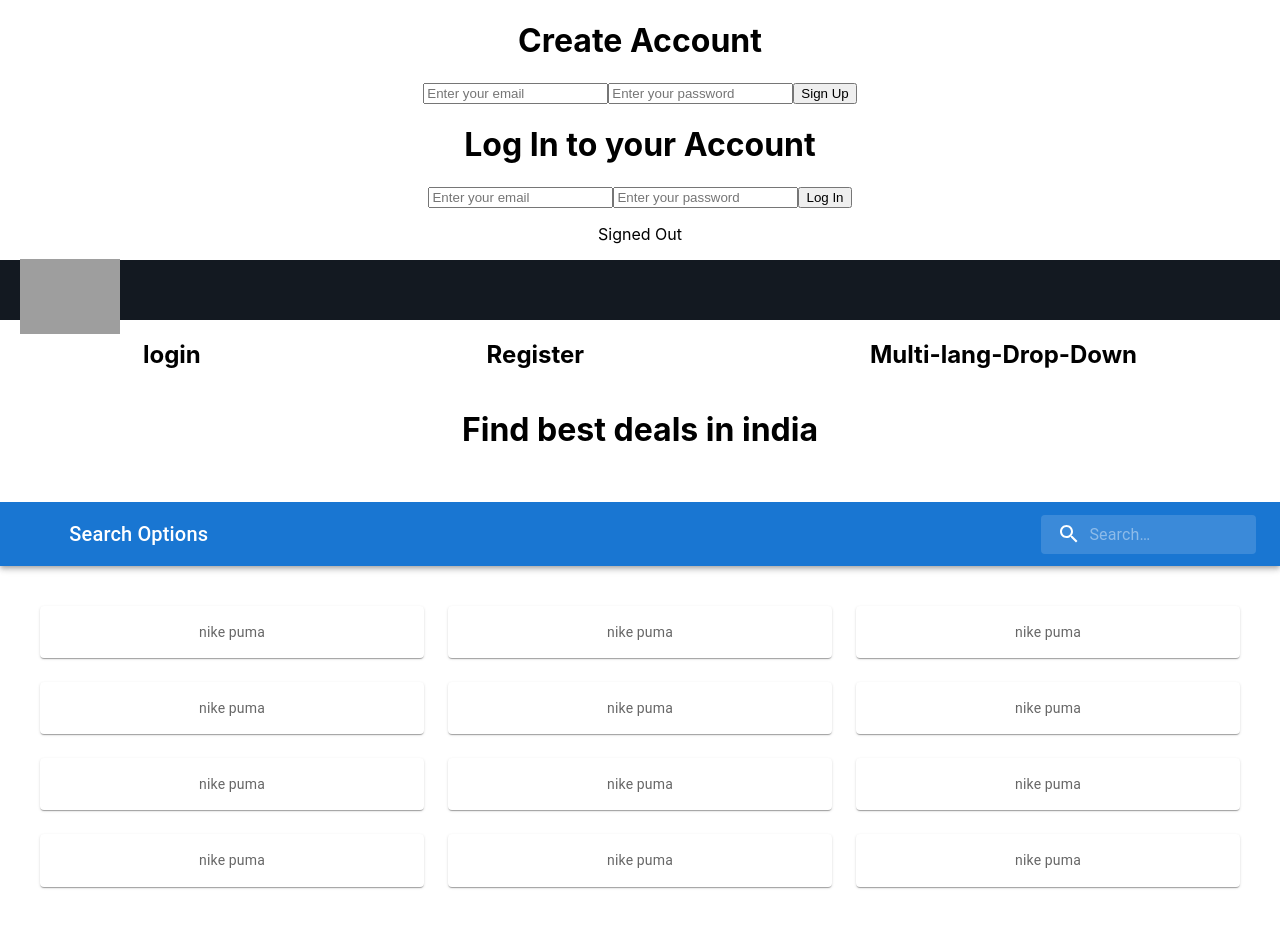
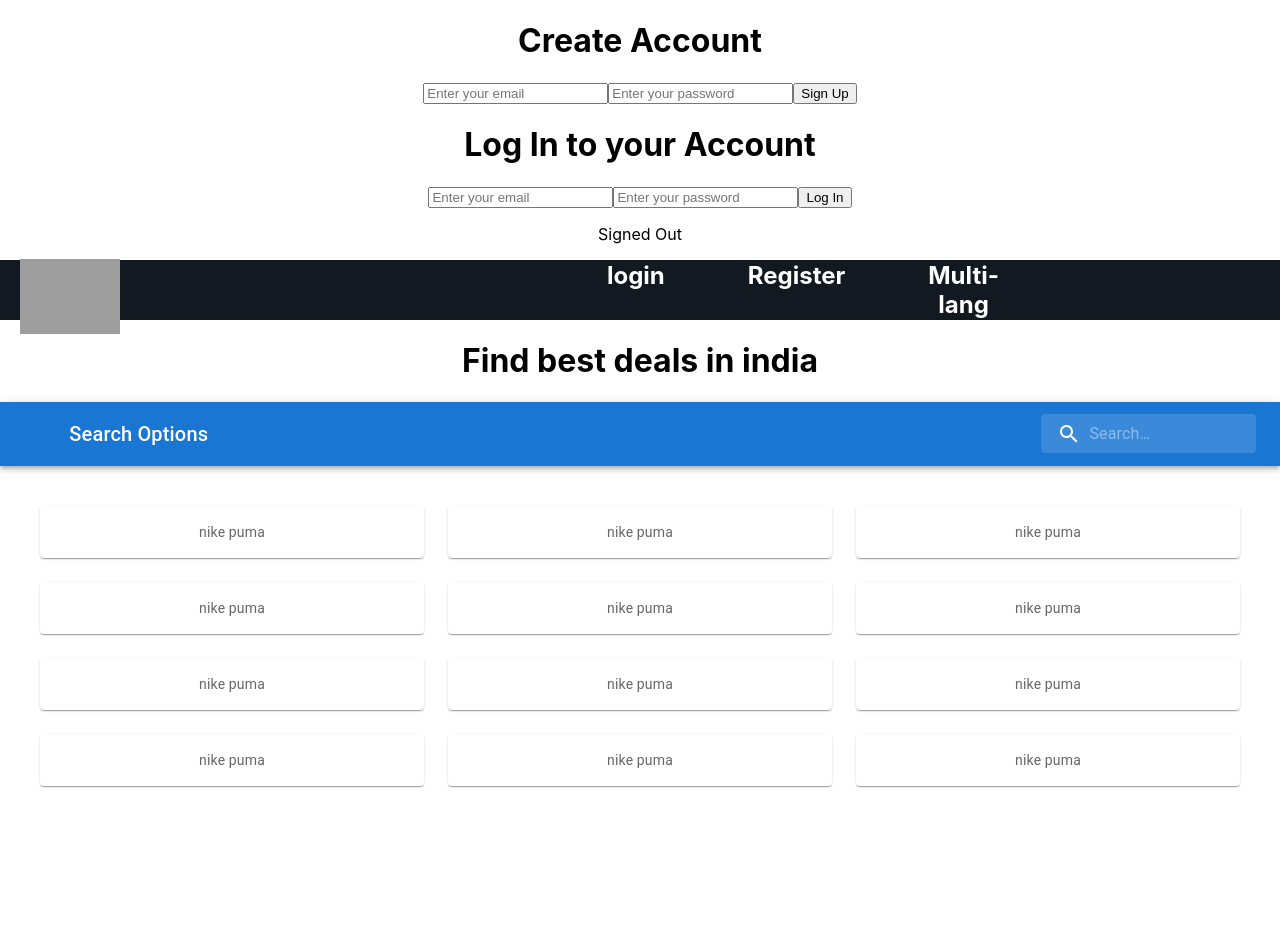
Before and after one commit to stmksnkr/test-projec-treact, a React (Create React App) app: page / in a window 1280 px wide. After the commit the page ends 826 px from the top, so only its background shows below. Built offline with nearby package versions, Linux system fonts and the light colour scheme; no server answers; grey boxes are pictures that could not be loaded.

Commit message:
headeraddcss

```diff
--- a/src/App.css
+++ b/src/App.css
@@ -65,8 +65,3 @@
 .card-txt{
   margin-bottom:20%;
 }
-.flex-style{
-
-  display: flex;
-  justify-content: space-around;
-}
--- a/src/App.js
+++ b/src/App.js
@@ -10,7 +10,6 @@ import Navbar from './Zoutons/Task1/Navbar';
 import SearchAppBar from './Zoutons/Task1/Search';
 import StoreFeature from './Zoutons/Task1/StoreFeature';
 import AuthDetails from './Zoutons/Task2/Authdetail';
-
 
 import Signup from "./Zoutons/Task2/SignUp"
 import SignIn from "./Zoutons/Task2/Signin"
--- a/src/Zoutons/Task1/Navbar.css
+++ b/src/Zoutons/Task1/Navbar.css
@@ -3,7 +3,7 @@
     display: flex;
     align-items: center;
     background-color: #131921;
-    position: sticky;
+    position: relative;
     top: 0;
     z-index: 100;
     color: #ffffff;
@@ -23,23 +23,6 @@
     border-radius: 24px;
   }
 
-  .header__searchIn {
-    height: 12px;
-    padding: 10px;
-    border: none;
-    width: 100%;
-  }
-
-  .header__searchIcon {
-    padding: 5px;
-    height: 22px !important;
-    background-color: #cd9042;
-  }
-
-  .header__nav {
-    display: flex;
-    justify-content: space-evenly;
-  }
 
   .header__option {
     display: flex;
@@ -49,27 +32,16 @@
     color: #ffffff;
   }
 
-  .header__optionLineOne {
-    font-size: 10px;
-  }
 
-  .header__optionLineTwo {
-    font-size: 13px;
-    font-weight: 800;
-  }
-
-  .header__optionBasket {
-    display: flex;
-    align-items: center;
-    color: #ffffff;
-  }
-
-  .header__basketCount {
-    margin-left: 10px;
-    margin-right: 10px;
-  }
   .display-right-nav{
     display: flex;
     justify-content:space-around
 
   }
+
+  .flex-style{
+  margin-left: 30%;
+    display: flex;
+    justify-content: space-between;
+    flex-direction: row;
+  }
--- a/src/Zoutons/Task1/Navbar.js
+++ b/src/Zoutons/Task1/Navbar.js
@@ -1,7 +1,9 @@
 import React from "react";
 import "./Navbar.css";
 import { Link } from "react-router-dom";
-
+import Card from "@mui/material/Card";
+import CardContent from "@mui/material/CardContent";
+import SignIn from "../Task2/Signin";
 
 const Navbar = () => {
   return (
@@ -15,18 +17,22 @@ const Navbar = () => {
               alt="Amazon Logo"
             />
           </Link>
+
         </div>
-      </div>
-      <div className="display-right-nav">
-        <h2>login</h2>
-        <h2>Register</h2>
-        <h2>Multi-lang-Drop-Down</h2>
+        <div className="flex-style" >
+        <div className="flex-style">
+          <h2>login </h2>
+        </div>
+        <div className="flex-style">
+          <h2>Register</h2>
+        </div>
+        <div className="flex-style">
+          <h2>Multi-lang</h2>
+        </div>
+        </div>
       </div>
       <div>
         <h1>Find best deals in india</h1>
-      </div>
-      <div className="header__search">
-        <input className="header__searchIn" type="text" />
       </div>
     </>
   );
```
